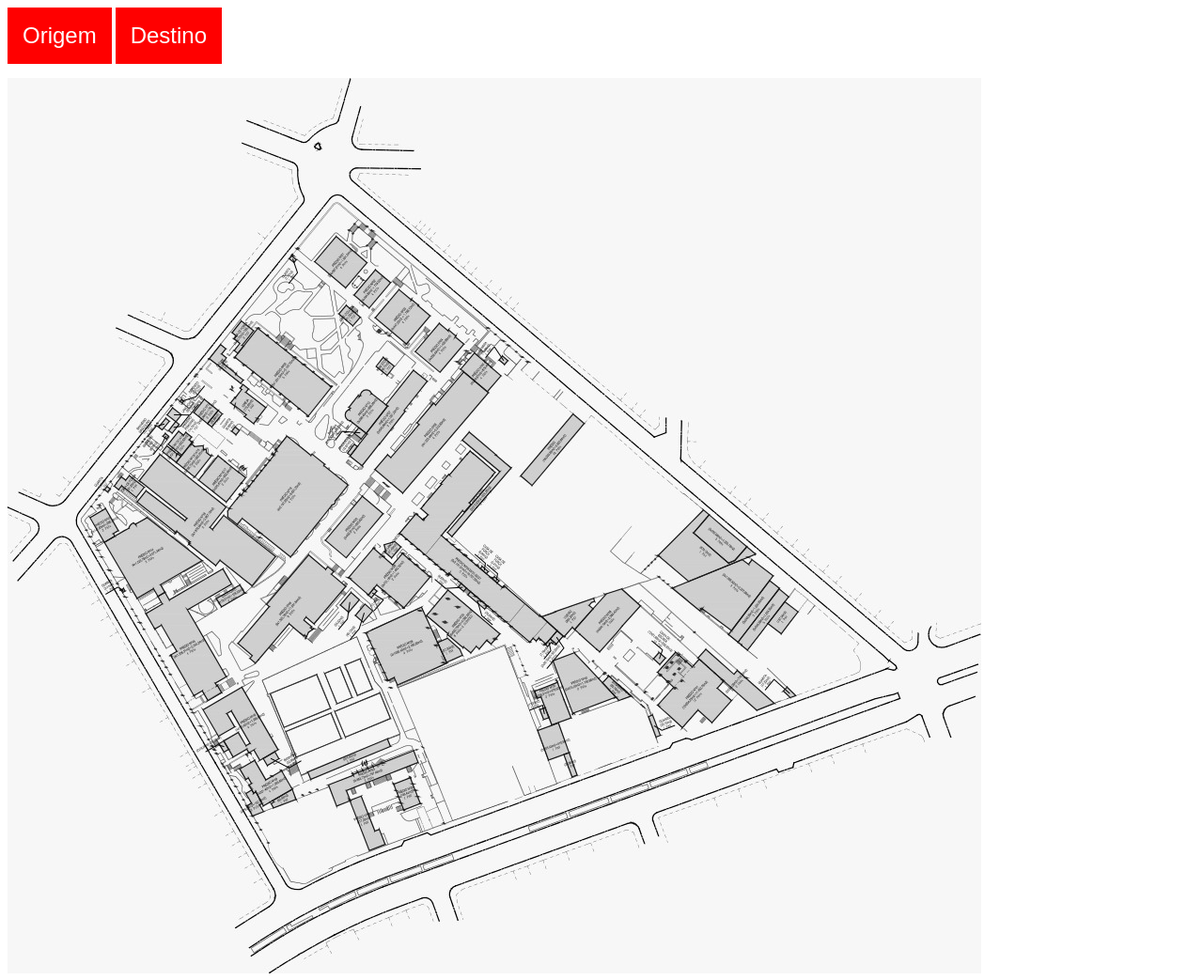
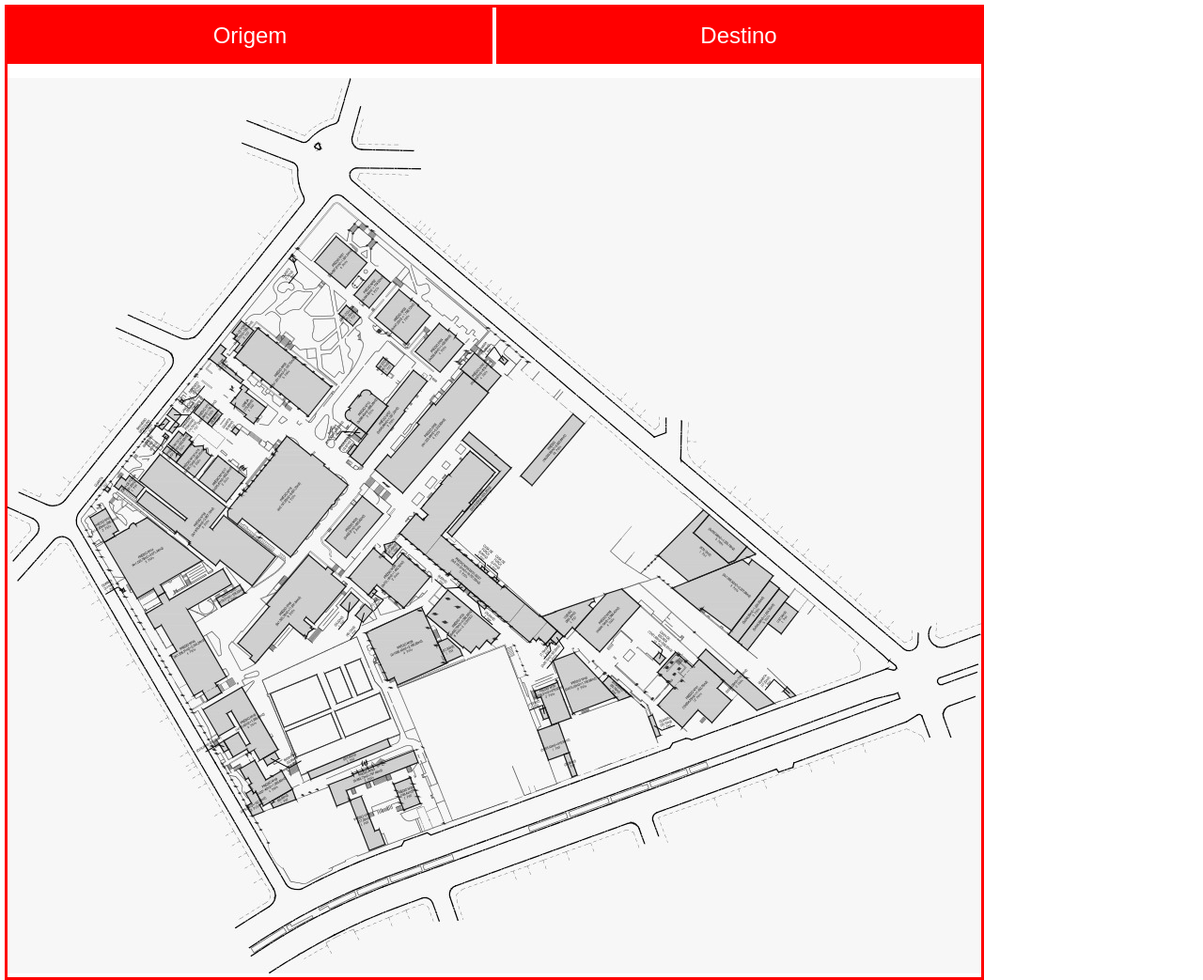
Before and after one commit to carlitoribio/mack-maps, a plain HTML site: page index.html in a window 1280 px wide. Shown: the whole page at 94% size. Drawn offline with nearby package versions, Linux system fonts and the light colour scheme.

Commit message:
Add files via upload

```diff
--- a/index.html
+++ b/index.html
@@ -10,9 +10,20 @@
     <title>Document</title>
 </head>
 <style>
+    body {
+        width: 1036px;
+    }
+
+    .container {
+        outline: red;
+        outline-color: red;
+        outline-style: solid;
+    }
+
     .map {
         position: relative;
         margin-top: 15px;
+        width: 1020px;
     }
 
     .pin {
@@ -28,18 +39,22 @@
         font-size: 24px;
         border: none;
         cursor: pointer;
+        width: 516px;
     }
 
     .dropdown {
         position: relative;
         display: inline-block;
+        width: 516px;
     }
 
     .dropdown-content {
         display: none;
         position: absolute;
+        text-align: center;
+        font-family: Verdana, Geneva, Tahoma, sans-serif;
         background-color: #f9f9f9;
-        min-width: 160px;
+        width: 516px;
         box-shadow: 0px 8px 16px 0px rgba(0, 0, 0, 0.2);
         z-index: 1;
     }
@@ -52,7 +67,7 @@
     }
 
     .dropdown-content a:hover {
-        background-color: #f1f1f1
+        background-color: #f1f1f1a9
     }
 
     .dropdown:hover .dropdown-content {
@@ -65,7 +80,7 @@
 </style>
 
 <body>
-    <div>
+    <div class="container">
         <div class="dropdown">
             <button class="dropbtn">Origem</button>
             <div class="dropdown-content">
```
